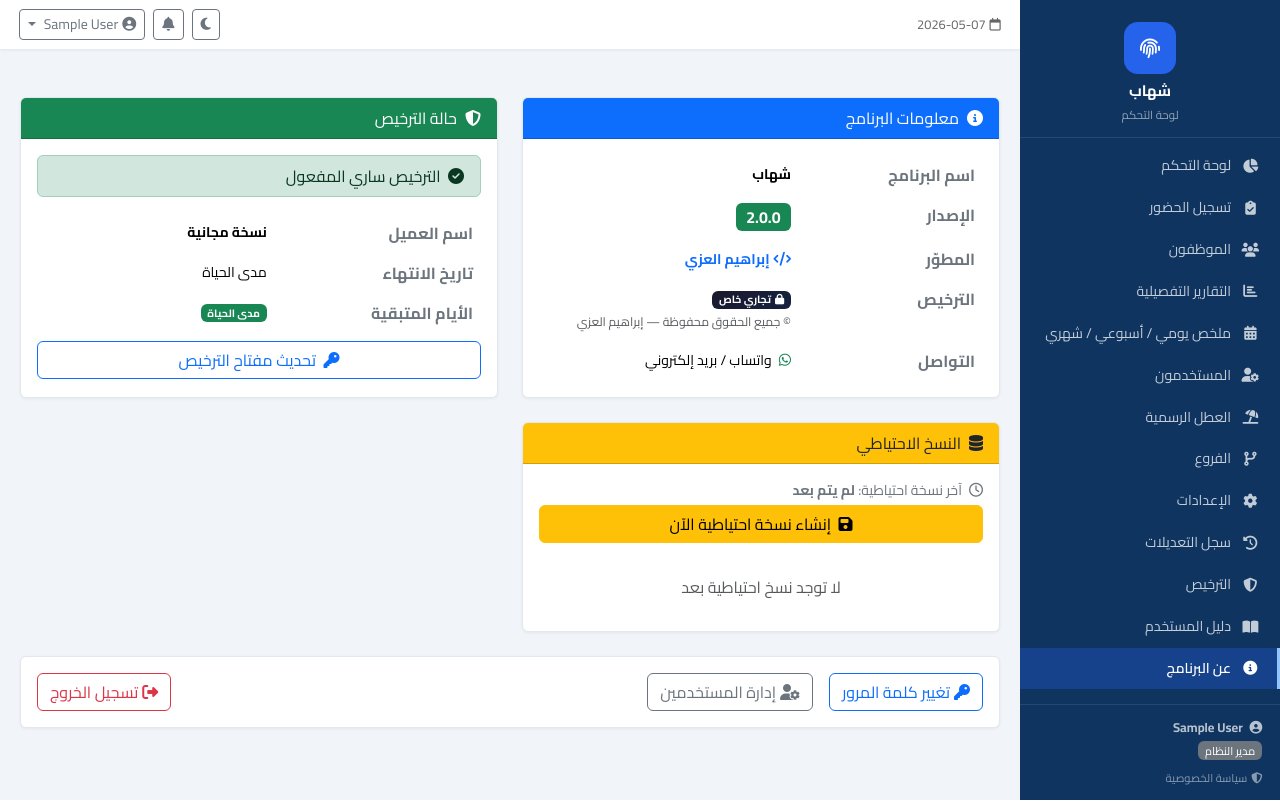
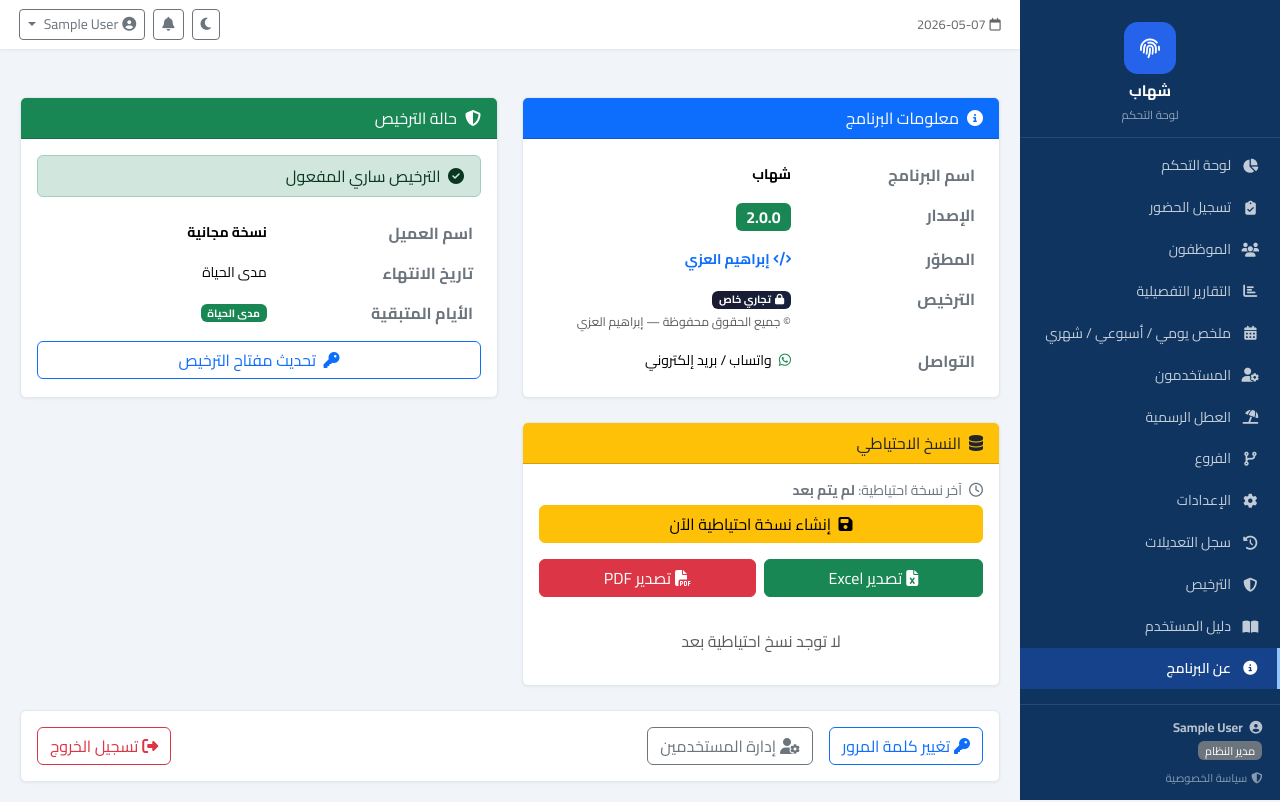
Before and after one commit to maha1236890-arch/shahab, a Flask app: page /about in a window 1280 px wide. Run offline with Flask 3, Linux system fonts and the light colour scheme; the visitor is signed in with stand-in values (Sample User, id 1); data comes from the database, SQL or seed files in the repository; data that the repository does not hold is empty; some libraries are stand-ins or nearby versions.

Commit message:
إضافة تصدير Excel/PDF للنسخة الاحتياطية في صفحة عن البرنامج

```diff
--- a/app.py
+++ b/app.py
@@ -673,6 +673,50 @@ def download_backup(filename):
                      as_attachment=True, download_name=filename)
 
 
+@app.route("/backup/export/excel")
+@admin_required
+def backup_export_excel():
+    try:
+        from_date = "2000-01-01"
+        to_date   = date.today().isoformat()
+        data = db.get_attendance_report(from_date, to_date)
+        tmp = tempfile.NamedTemporaryFile(suffix=".xlsx", delete=False)
+        tmp.close()
+        eu.export_to_excel(data, from_date, to_date, tmp.name)
+        fname = f"backup_all_{date.today().isoformat()}.xlsx"
+        return send_file(
+            tmp.name, as_attachment=True,
+            download_name=fname,
+            mimetype="application/vnd.openxmlformats-officedocument.spreadsheetml.sheet",
+        )
+    except Exception as e:
+        import traceback
+        app.logger.error("Backup Excel export error: %s\n%s", e, traceback.format_exc())
+        return f"<h3>خطأ في تصدير Excel</h3><pre>{e}</pre>", 500
+
+
+@app.route("/backup/export/pdf")
+@admin_required
+def backup_export_pdf():
+    try:
+        from_date = "2000-01-01"
+        to_date   = date.today().isoformat()
+        data = db.get_attendance_report(from_date, to_date)
+        tmp = tempfile.NamedTemporaryFile(suffix=".pdf", delete=False)
+        tmp.close()
+        eu.export_to_pdf(data, from_date, to_date, tmp.name)
+        fname = f"backup_all_{date.today().isoformat()}.pdf"
+        return send_file(
+            tmp.name, as_attachment=True,
+            download_name=fname,
+            mimetype="application/pdf",
+        )
+    except Exception as e:
+        import traceback
+        app.logger.error("Backup PDF export error: %s\n%s", e, traceback.format_exc())
+        return f"<h3>خطأ في تصدير PDF</h3><pre>{e}</pre>", 500
+
+
 # ── تقرير الموظف الفردي ─────────────────────────────────────────────────
 
 @app.route("/employees/<int:emp_id>/report")
--- a/desktop.py
+++ b/desktop.py
@@ -234,6 +234,8 @@ class _AttendancePage(QWebEnginePage):
         "/reports/export/excel",
         "/reports/export/pdf",
         "/backup/download/",
+        "/backup/export/excel",
+        "/backup/export/pdf",
     )
 
     def __init__(self, profile, parent=None):
--- a/templates/about.html
+++ b/templates/about.html
@@ -122,6 +122,15 @@
           </button>
         </form>
 
+        <div class="d-flex gap-2 mb-3">
+          <a href="{{ url_for('backup_export_excel') }}" class="btn btn-success flex-fill">
+            <i class="fa-solid fa-file-excel me-1"></i>تصدير Excel
+          </a>
+          <a href="{{ url_for('backup_export_pdf') }}" class="btn btn-danger flex-fill">
+            <i class="fa-solid fa-file-pdf me-1"></i>تصدير PDF
+          </a>
+        </div>
+
         {% if backups %}
         <h6 class="text-secondary mb-2"><i class="fa-solid fa-clock-rotate-left me-1"></i>النسخ المتاحة</h6>
         <div class="list-group list-group-flush flex-fill overflow-auto" style="max-height:220px">
```
